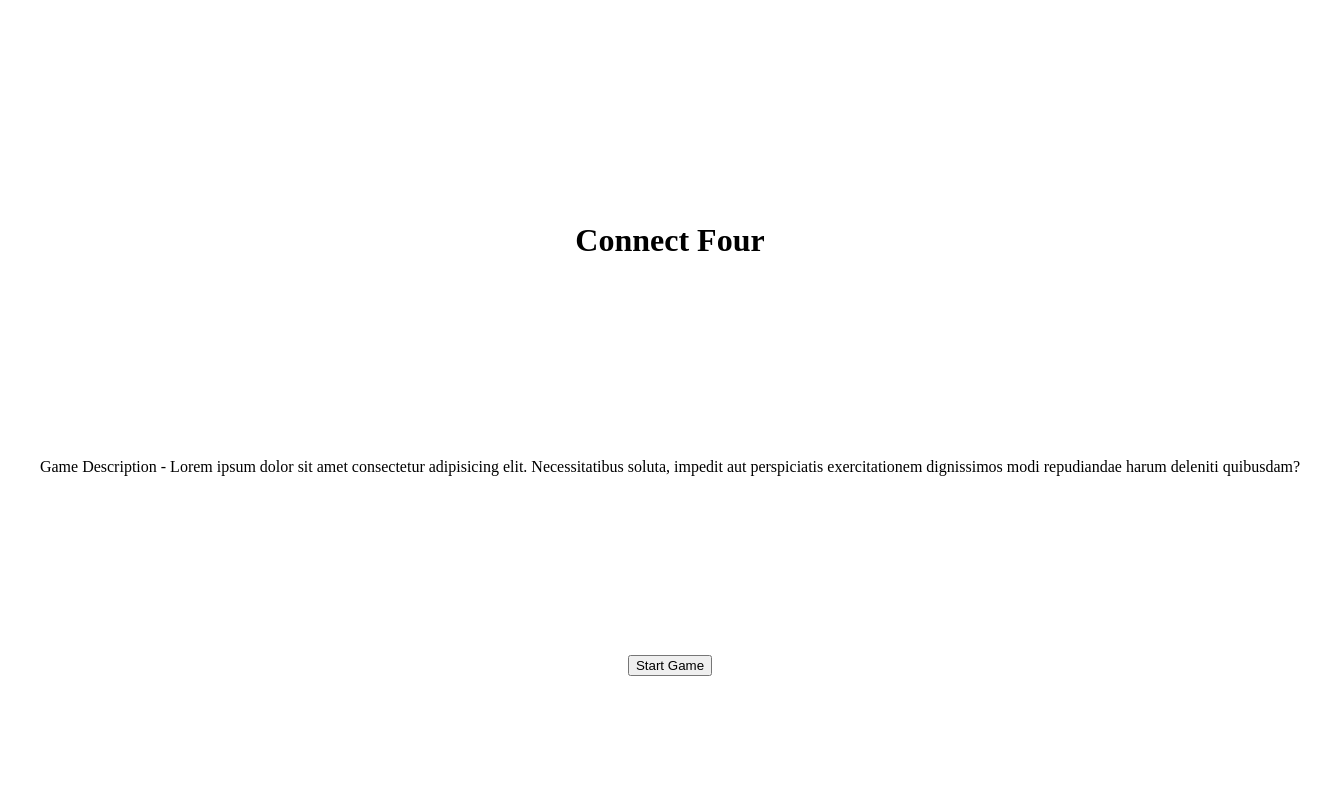
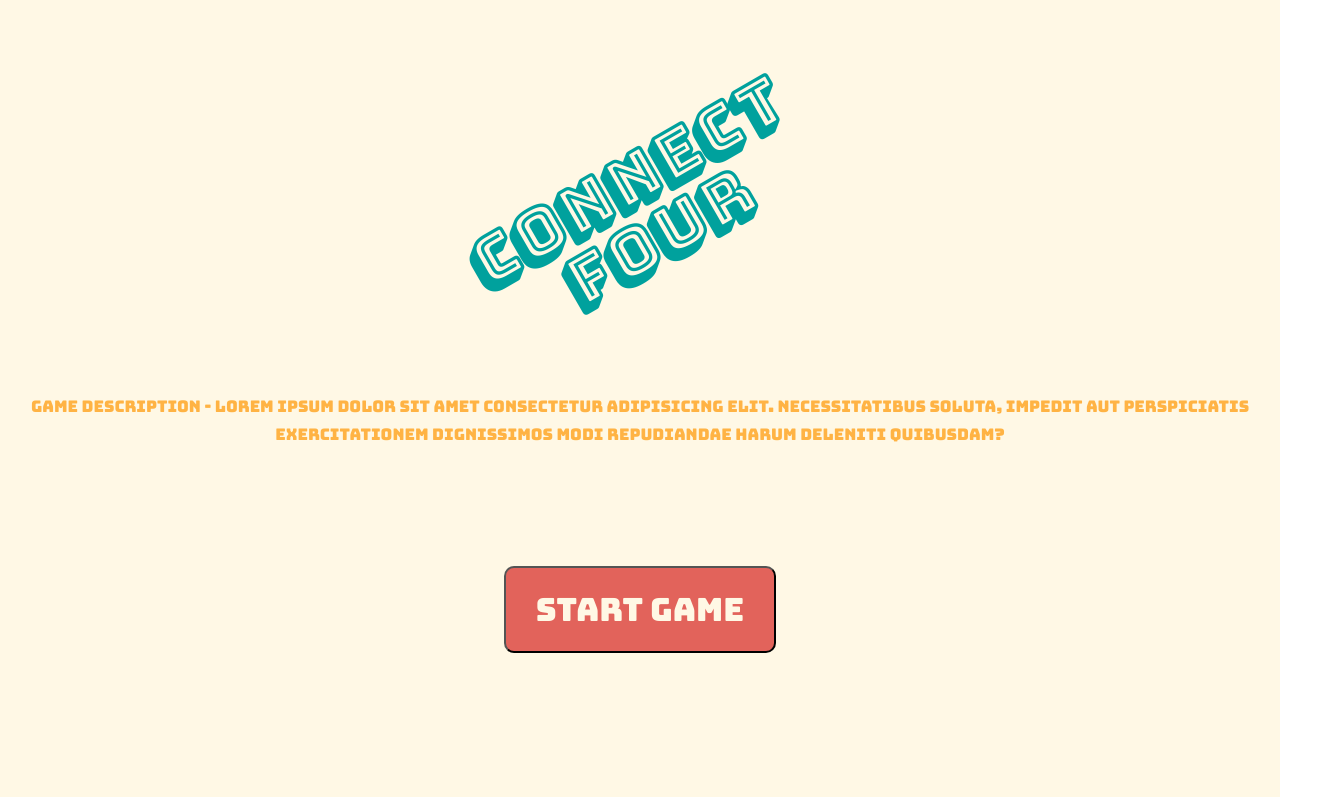
Before and after one commit to AdamDCosta/js-connect-four, a plain HTML site: page index.html in a window 1280 px wide. Shown: the top 797 px of the page, 1332 px wide, since content can reach past the window. Drawn offline with Linux system fonts and the light colour scheme; a web font is replaced by a local one.

Commit message:
intro page styled

```diff
--- /dev/null
+++ b/SCSS/Components/_buttons.scss
@@ -0,0 +1,17 @@
+@use "../Base/variables" as *;
+@use "../Base/mixins" as *;
+
+.intro__button {
+  padding: 20px 30px;
+  border-radius: 10px;
+  font-size: 2rem;
+  background-color: $color-red;
+  color: $color-white;
+  font-family: $font-text;
+  animation: pulse 3s infinite;
+}
+
+@keyframes pulse {
+  0% {background-color: $color-orange;}
+  100% {background-color: $color-red}
+}
--- /dev/null
+++ b/SCSS/Components/_intro.scss
@@ -0,0 +1,28 @@
+@use "../Base/variables" as *;
+@use "../Base/mixins" as *;
+
+.intro {
+
+  background-color: $color-white;
+
+  &__heading {
+    font-family: $font-intro;
+    color: $color-teal;
+    font-size: 4rem;
+    transform: rotate(-30deg);
+    text-align: center;
+    line-height: 1;
+
+  }
+
+
+  &__desc {
+    font-family: $font-text;
+    color: $color-orange;
+    text-align: center;
+    line-height: 1.75;
+  }
+
+
+
+}
--- a/SCSS/Layout/_game.scss
+++ b/SCSS/Layout/_game.scss
@@ -1,2 +1,2 @@
 @use "../Base/variables" as *;
-@use "../Base/mixins" as *
+@use "../Base/mixins" as *;
--- a/SCSS/main.scss
+++ b/SCSS/main.scss
@@ -2,3 +2,5 @@
 @use "./Base/variables";
 @use "./Layout/header";
 @use "./Layout/game";
+@use "./Components/intro";
+@use "./Components/buttons";
--- a/index.html
+++ b/index.html
@@ -11,7 +11,7 @@
 </head>
 <body>
   <header class="intro">
-    <h1 class="intro__heading">Connect Four</h1>
+    <h1 class="intro__heading">Connect <br> Four</h1>
     <p class="intro__desc">Game Description - Lorem ipsum dolor sit amet consectetur adipisicing elit. Necessitatibus soluta, impedit aut perspiciatis exercitationem dignissimos modi repudiandae harum deleniti quibusdam?</p>
     <button class="intro__button">Start Game</button>
   </header>
```
Also changed, not shown: SCSS/main.css.
